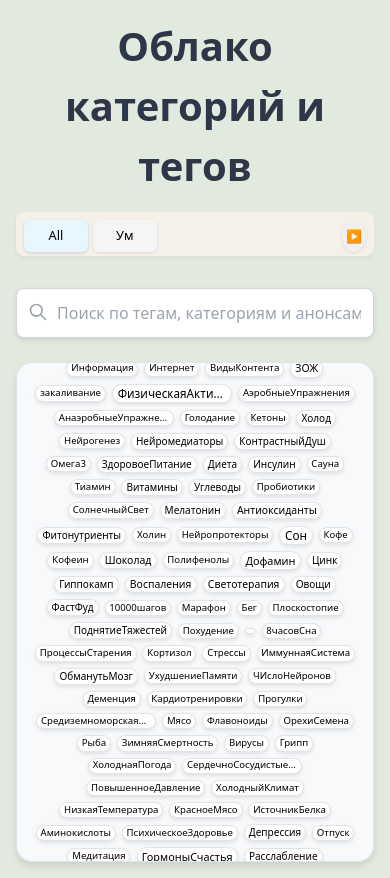
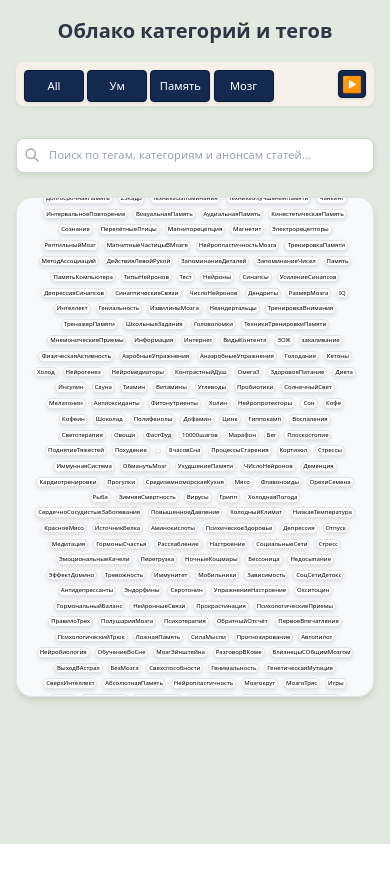
Before and after one commit to shaula-hub/tagcloud, a React (Vite) app: page / in a window 390 px wide. After the commit the page ends 844 px from the top, so only its background shows below. Built offline with nearby package versions, Linux system fonts and the light colour scheme.

Commit message:
Corrections for mobiles

```diff
--- a/src/components/tagcloud.jsx
+++ b/src/components/tagcloud.jsx
@@ -231,9 +231,9 @@ const TagCloud = ({ channelId = 'wowmind' }) => {
 
     // Tiered font sizing based on screen width
     if (isSmallMobile) {
-      return 0.6 + percentage * 0.4; // Smallest range for small phones
+      return 0.3 + percentage * 0.2; // Smallest range for small phones
     } else if (isMobile) {
-      return 0.7 + percentage * 0.5; // Medium range for tablets/larger phones
+      return 0.35 + percentage * 0.25; // Medium range for tablets/larger phones
     }
 
     // Original desktop size
@@ -461,19 +461,18 @@ const TagCloud = ({ channelId = 'wowmind' }) => {
   useEffect(() => {
     // Throttled calculation function to prevent excessive re-renders
     const calculateVisibleCategories = () => {
-      // Clear any existing timeout
       if (throttleTimeout.current) {
         clearTimeout(throttleTimeout.current);
       }
 
-      // Set a new timeout - only update after 150ms of inactivity
       throttleTimeout.current = setTimeout(() => {
         if (categoriesContainerRef.current) {
           const containerWidth = categoriesContainerRef.current.offsetWidth;
-          // Estimate button width (including margin) as 140px
-          const buttonWidth = 140;
-          // Reserve 50px for the scroll button
-          const availableWidth = containerWidth - 50;
+          // Reduce estimated button width to fit more buttons
+          const buttonWidth = isSmallMobile ? 70 : isMobile ? 90 : 120;
+          // Reserve less space for scroll button
+          const scrollButtonWidth = isSmallMobile ? 30 : 50;
+          const availableWidth = containerWidth - scrollButtonWidth;
           const buttonsCount = Math.floor(availableWidth / buttonWidth);
           setMaxVisibleCategories(Math.max(1, buttonsCount));
         }
@@ -496,7 +495,7 @@ const TagCloud = ({ channelId = 'wowmind' }) => {
         clearTimeout(pendingUpdate.current);
       }
     };
-  }, []);
+  }, [isMobile, isSmallMobile]);
 
   // Load and parse the CSV file - run only once on component mount
   useEffect(() => {
@@ -586,7 +585,7 @@ const TagCloud = ({ channelId = 'wowmind' }) => {
         <h1
           className="tag-cloud-title font-bold text-center mb-4"
           style={{
-            fontSize: isSmallMobile ? '2.5rem' : isMobile ? '3.5rem' : '3.75rem'
+            fontSize: isSmallMobile ? '1.25rem' : isMobile ? '1.75rem' : '1.875rem'
           }}
         >
           {isTagView ? channelConfig.title : selectedTag}
@@ -595,9 +594,14 @@ const TagCloud = ({ channelId = 'wowmind' }) => {
         {/* Category navigation - Always visible */}
         <div
           ref={categoriesContainerRef}
-          className="categories-container flex mb-8 overflow-hidden relative"
+          className="categories-container flex mb-8 relative"
           style={{
-            gap: isSmallMobile ? '0.3rem' : '0.5rem'
+            gap: isSmallMobile ? '0.2rem' : isMobile ? '0.3rem' : '0.5rem',
+            overflowX: 'auto', // Allow horizontal scrolling
+            scrollbarWidth: 'none', // Hide scrollbar
+            msOverflowStyle: 'none',
+            WebkitOverflowScrolling: 'touch',
+            paddingBottom: '4px'
           }}
         >
           {getVisibleCategories().map((category, index) => (
@@ -605,13 +609,20 @@ const TagCloud = ({ channelId = 'wowmind' }) => {
               key={index}
               className={`category-button ${selectedCategory === category ? 'active' : ''}`}
               style={{
-                fontSize: getButtonTextSize(),
-                padding: getButtonPadding(),
-                height: isSmallMobile ? 'auto' : 'auto',
-                minWidth: isSmallMobile ? '4rem' : isMobile ? '5rem' : '6rem',
-                // Ensure text fits by allowing wrapping if needed
-                whiteSpace: 'normal',
-                lineHeight: '1.2'
+                fontSize: isSmallMobile ? '0.7rem' : isMobile ? '0.75rem' : '0.85rem',
+                padding: isSmallMobile ? '0.3rem 0.5rem' : isMobile ? '0.4rem 0.6rem' : '0.5rem 0.8rem',
+                minHeight: '32px',
+                minWidth: isSmallMobile ? '60px' : isMobile ? '80px' : '100px',
+                maxWidth: isSmallMobile ? '100px' : isMobile ? '120px' : '150px',
+                whiteSpace: 'nowrap',
+                overflow: 'hidden',
+                textOverflow: 'ellipsis',
+                flexShrink: 0,
+                backgroundColor: '#14294f', // Navy blue background
+                color: 'white', // White text for contrast
+                border: '1px solid #0a1c38',
+                borderRadius: '4px',
+                boxShadow: '0 1px 3px rgba(0,0,0,0.1)'
               }}
               onClick={() => filterByCategory(category)}
             >
@@ -623,8 +634,18 @@ const TagCloud = ({ channelId = 'wowmind' }) => {
             <button
               className="scroll-button ml-auto"
               style={{
-                padding: isSmallMobile ? '0.25rem' : isMobile ? '0.3rem' : '0.4rem',
-                fontSize: isSmallMobile ? '0.8rem' : isMobile ? '0.9rem' : '1rem'
+                padding: isSmallMobile ? '0.2rem' : '0.3rem',
+                width: isSmallMobile ? '28px' : '40px',
+                height: isSmallMobile ? '28px' : '40px',
+                minWidth: isSmallMobile ? '28px' : '40px',
+                display: 'flex',
+                alignItems: 'center',
+                justifyContent: 'center',
+                backgroundColor: '#14294f', // Navy blue
+                color: 'white',
+                borderRadius: '4px',
+                flexShrink: 0,
+                border: '1px solid #0a1c38'
               }}
               onClick={shiftCategories}
               aria-label="Show more categories"
@@ -643,11 +664,22 @@ const TagCloud = ({ channelId = 'wowmind' }) => {
               value={searchTerm}
               onChange={handleSearch}
               placeholder="Поиск по тегам, категориям и анонсам статей..."
-              className="w-full p-3 pl-10 rounded-lg border border-gray-300 focus:outline-none focus:ring-2 focus:ring-blue-500"
+              className="w-full rounded-lg border border-gray-300 focus:outline-none focus:ring-2 focus:ring-blue-500"
+              style={{
+                fontSize: isSmallMobile ? '0.7rem' : isMobile ? '0.75rem' : '1rem', // Half size on mobile
+                padding: isSmallMobile ? '0.5rem 0.5rem 0.5rem 2rem' : isMobile ? '0.6rem 0.6rem 0.6rem 2.2rem' : '0.75rem 0.75rem 0.75rem 2.5rem',
+              }}
               autoComplete="off"
             />
             <svg
-              className="absolute left-3 top-3.5 h-5 w-5 text-gray-400"
+              className="absolute text-gray-400"
+              style={{
+                left: isSmallMobile ? '0.5rem' : isMobile ? '0.6rem' : '0.75rem',
+                top: '50%',
+                transform: 'translateY(-50%)',
+                width: isSmallMobile ? '1rem' : isMobile ? '1.1rem' : '1.25rem',
+                height: isSmallMobile ? '1rem' : isMobile ? '1.1rem' : '1.25rem',
+              }}
               fill="none"
               stroke="currentColor"
               viewBox="0 0 24 24"
@@ -817,7 +849,10 @@ const TagCloud = ({ channelId = 'wowmind' }) => {
               style={{
                 height: tagCloudHeight,
                 width: isSmallMobile ? '100%' : isMobile ? '90%' : '80%',
-                padding: isSmallMobile ? '0.8rem 0.3rem' : isMobile ? '1rem 0.5rem' : '2rem 1rem'
+                padding: isSmallMobile ? '0.8rem 0.3rem' : isMobile ? '1rem 0.5rem' : '2rem 1rem',
+                marginTop: 0, // Ensure no extra margin
+                position: 'relative', // Add position context
+                top: 0 // Force position to top
               }}
             >
               {categoryTags.length > 0 ? (
```
